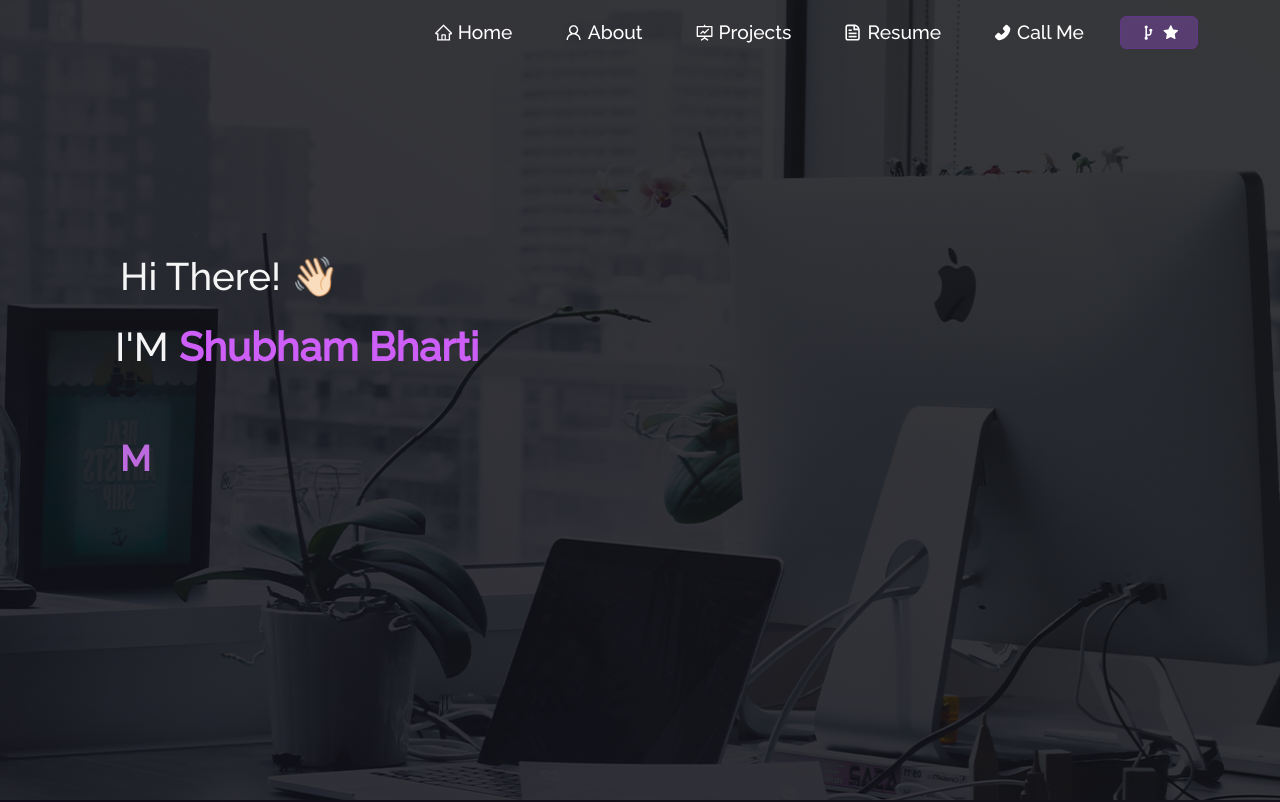
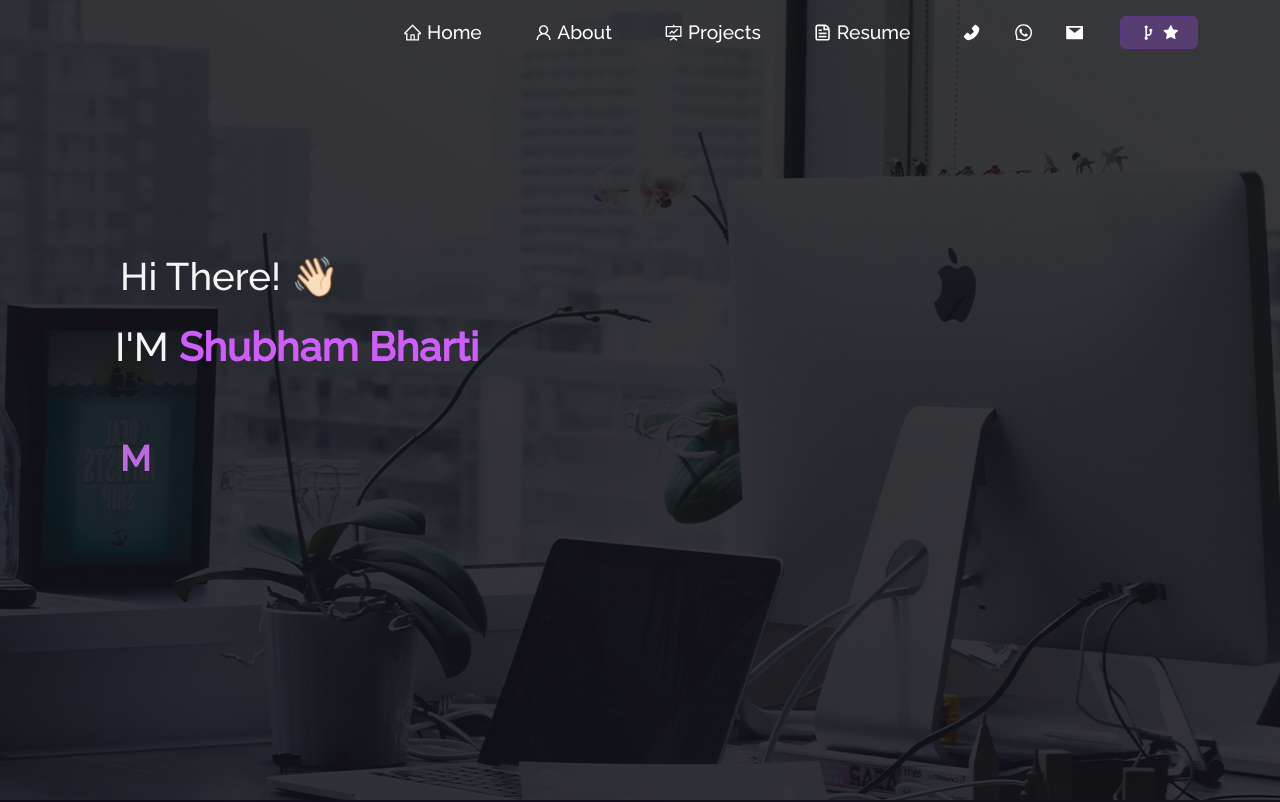
Before and after one commit to shubhambharti/Shubham-Portfolio, a React (Vite) app: page / in a window 1280 px wide. Shown: the top 802 px of the page. Built offline with nearby package versions, Linux system fonts and the light colour scheme.

Commit message:
Update Navbar.jsx

```diff
--- a/src/components/Navbar.jsx
+++ b/src/components/Navbar.jsx
@@ -11,6 +11,8 @@ import {
   AiOutlineFundProjectionScreen,
   AiOutlineUser,
   AiFillPhone,
+  AiOutlineWhatsApp,
+  AiFillMail
 } from "react-icons/ai";
 
 import { CgFileDocument } from "react-icons/cg";
@@ -87,13 +89,30 @@ function NavBar() {
                 <CgFileDocument style={{ marginBottom: "2px" }} /> Resume
               </Nav.Link>
             </Nav.Item>
-            <Nav.Item>
+            <Nav.Item className="d-flex">
               <Nav.Link
+                target="_blank"
                 as={Link}
                 to="tel:9811312508"
                 onClick={() => updateExpanded(false)}
               >
-                <AiFillPhone style={{ marginBottom: "2px" }} /> Call Me
+                <AiFillPhone style={{ marginBottom: "2px" }} />
+              </Nav.Link>
+              <Nav.Link
+                target="_blank"
+                as={Link}
+                to="https://wa.me/+919811312508"
+                onClick={() => updateExpanded(false)}
+              >
+                <AiOutlineWhatsApp style={{ marginBottom: "2px" }} />
+              </Nav.Link>
+              <Nav.Link
+                target="_blank"
+                as={Link}
+                to="mailto:shubhambharti711@gmail.com"
+                onClick={() => updateExpanded(false)}
+              >
+                <AiFillMail style={{ marginBottom: "2px" }} />
               </Nav.Link>
             </Nav.Item>
 
```
